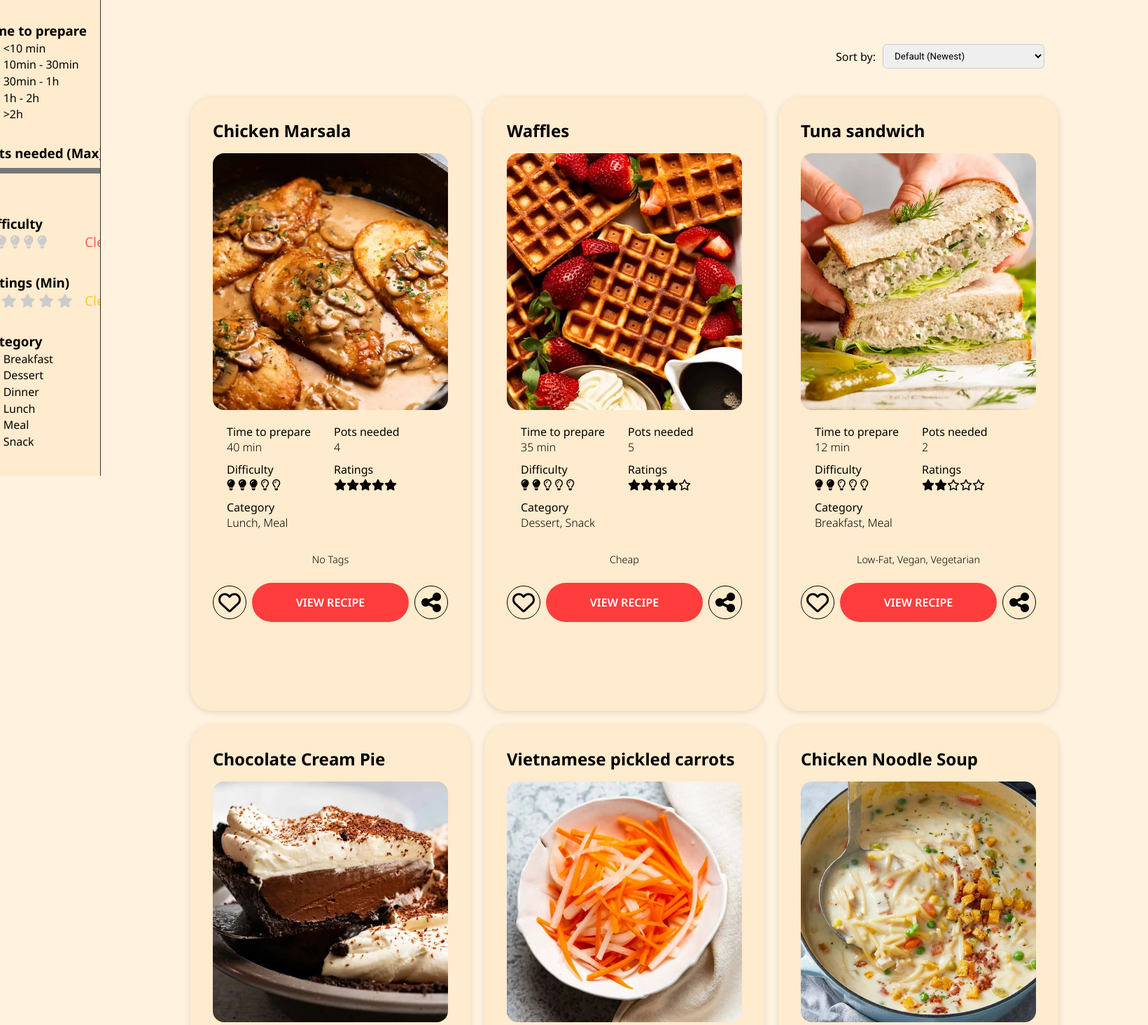
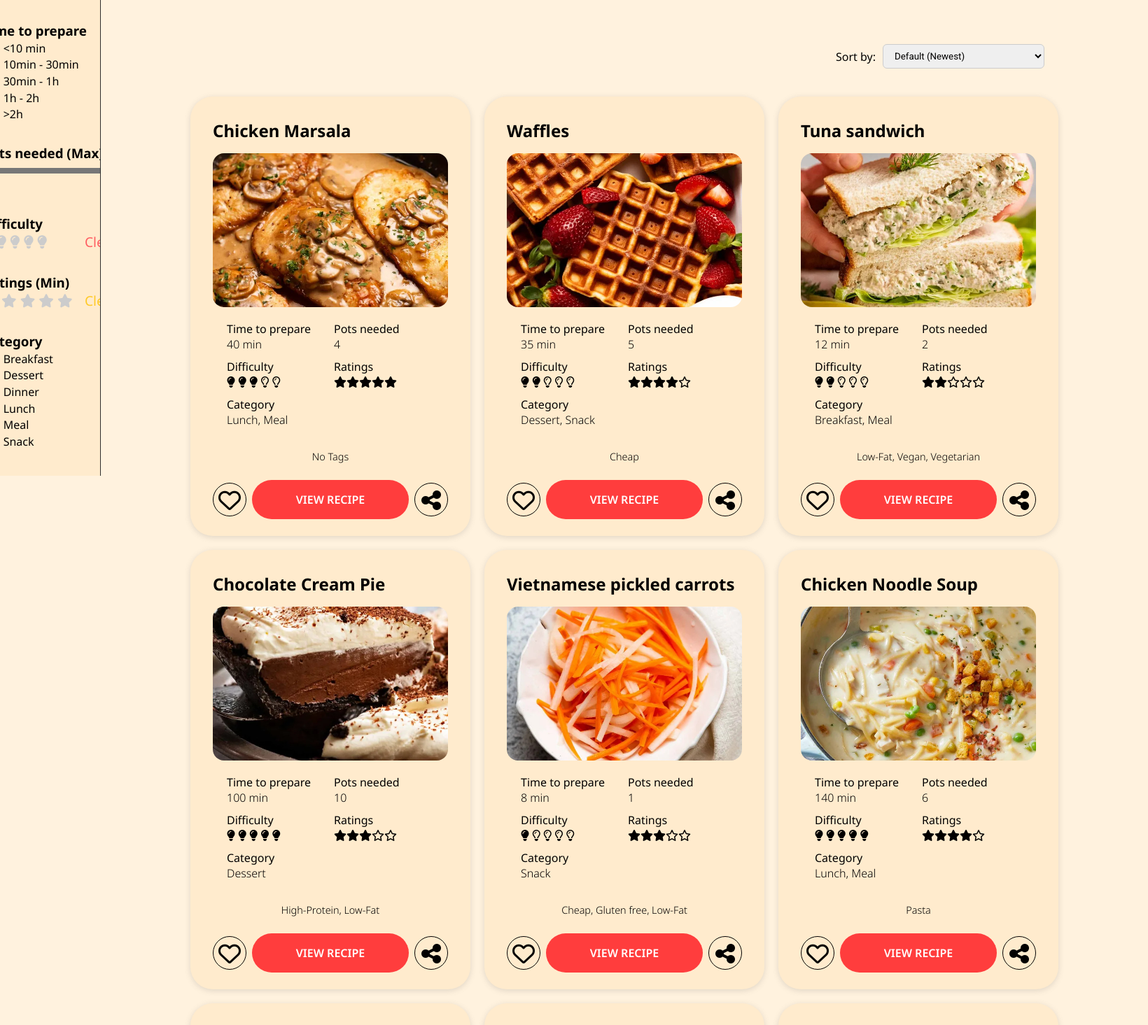
Before and after one commit to SannieBoi/BiteByte, a PHP site: page /php/recipes.php in a window 1640 px wide. Shown: the part 120-1585 px from the top of the page at 70% size. Run offline with PHP 8.4, Linux system fonts and the light colour scheme; data comes from the database, SQL or seed files in the repository.

Commit message:
Cleaned up CSS files

```diff
--- a/css/recipes.css
+++ b/css/recipes.css
@@ -45,24 +45,19 @@ main{
 
 .recepti{
     width:100%;
-
     margin:4rem 8rem;
-
     display:grid;
     grid-template-columns:1fr 1fr 1fr;
-
     gap:20px;
+    align-items:stretch;
 }
 
 .recept{
     background-color:#ffebcd;
 
-    min-height:1rem;
-
     border-radius:2rem;
 
     padding:2rem;
-
     display:flex;
     flex-direction:column;
 
@@ -77,7 +72,7 @@ main{
         margin-top:1rem;
 
         width:100%;
-        height:45%;
+        height:220px;
 
         object-fit:cover;
         object-position:center;
```
Also changed, not shown: css/blog.css (+0 -35 lines), css/contact.css (+0 -19 lines), css/index.css (+4 -15 lines), css/login-signup.css (+0 -28 lines), css/primer.css (+2 -22 lines), css/styles.css (+1 -119 lines), css/submit.css (+2 -71 lines), css/support.css (+3 -42 lines).
